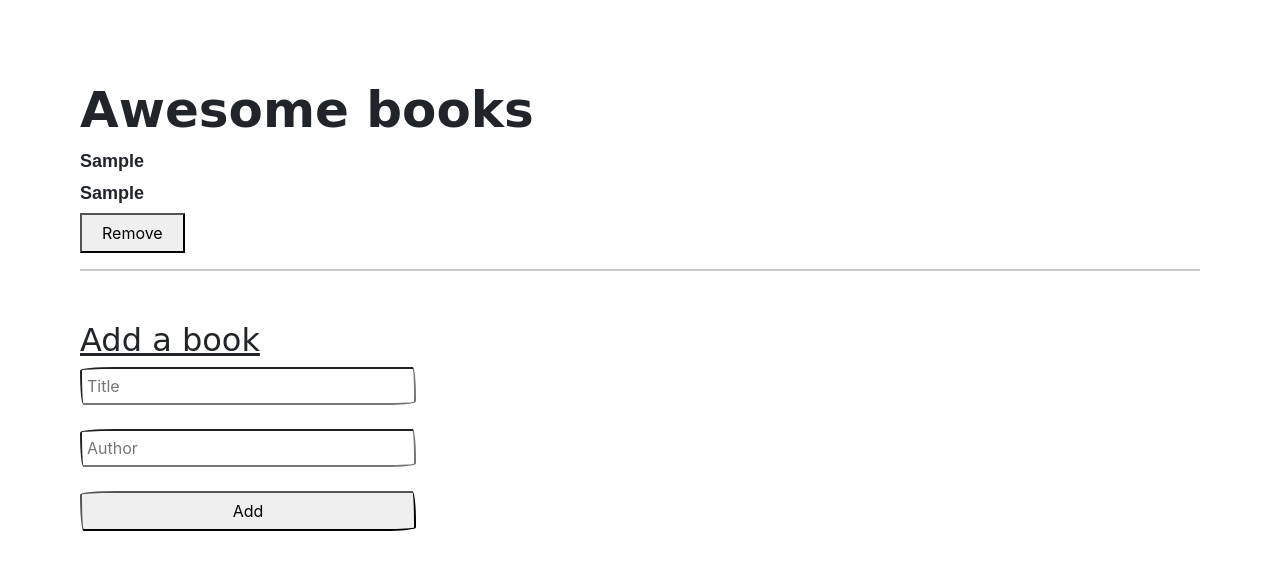
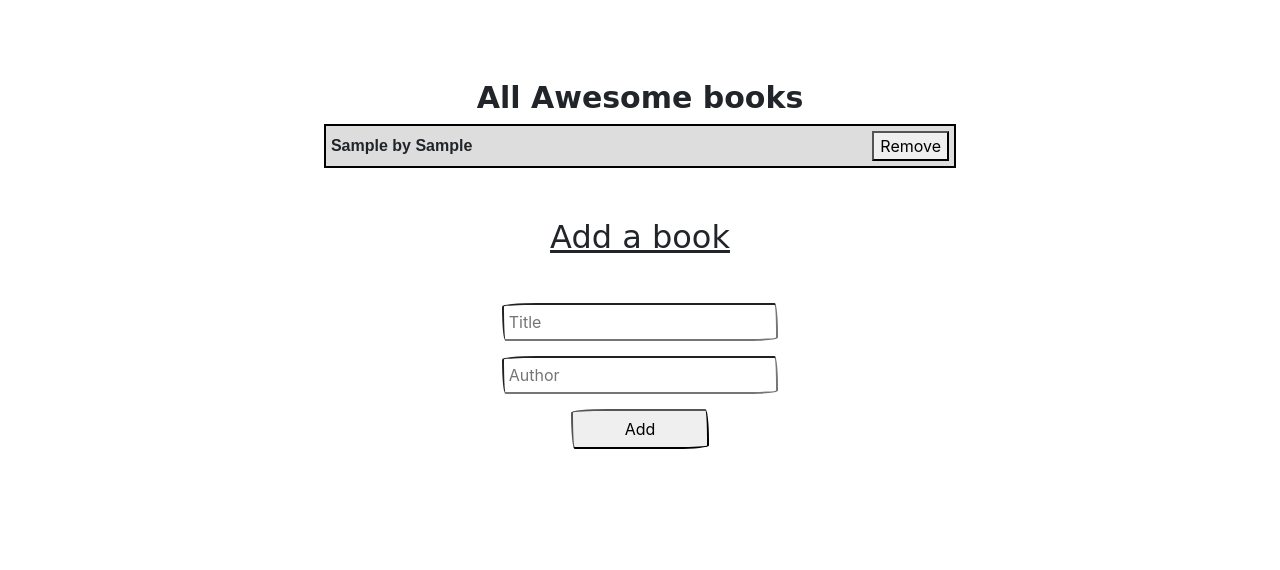
Before and after one commit to jonas-45/Awesome-Books, a plain HTML site: page index.html in a window 1280 px wide. Both pictures are taken after typing "Sample", "Sample" into the empty fields and a click on the input "Add". Drawn offline with nearby package versions, Linux system fonts and the light colour scheme; a web font is replaced by a local one.

Commit message:
Display books in table form

```diff
--- a/books_script.js
+++ b/books_script.js
@@ -9,12 +9,10 @@ class BooksLibrary{
 
   showBook(book){
     this.noBooks.style.display = "none";
-    this.booksContainer.innerHTML += `<div class="single-book">
-    <p class="book-title">${book.title}</p>
-    <p class="book-author">${book.author}</p>
-    <button type="button" class="remove-button">Remove</button>
-    <hr>
-    </div>`
+    this.booksContainer.innerHTML += `<tr>
+    <td class="book-title">${book.title} by <span class="book-author">${book.author}</span></td>
+    <td><button type="button" class="remove-button">Remove</button></td>
+  </tr>`
 
     let removeButtons = document.querySelectorAll(".remove-button");
     //console.log("Remove buttons: " + removeButtons.length);
@@ -68,7 +66,7 @@ class BooksLibrary{
 let books = JSON.parse(localStorage.getItem("books")) || [];
 const form = document.getElementById("form");
 const noBooks = document.querySelector(".no-books");
-const booksContainer = document.querySelector(".books-container");
+const booksContainer = document.querySelector(".books-table");
 
 const booksObj = new BooksLibrary(books,form,noBooks,booksContainer);
 booksObj.getBooks();
--- a/index.html
+++ b/index.html
@@ -12,15 +12,18 @@
 <body>
   <div class="body-wrapper">
     <section>
-      <h1 class="main-heading">Awesome books</h1>
+      <h1 class="main-heading">All Awesome books</h1>
       <div class="books-container">
         <p class="no-books">No books available now</p>
+        <table class="books-table">
+
+        </table>
       </div>
       <div class="add-books-container">
         <h2>Add a book</h2>
         <form action="" id="form">
-          <input type="text" id="booktitle" class="booktitle" placeholder="Title" required><br><br>
-          <input type="text" id="bookauthor" class="bookauthor" placeholder="Author" required><br><br>
+          <input type="text" id="booktitle" class="booktitle" placeholder="Title" required>
+          <input type="text" id="bookauthor" class="bookauthor" placeholder="Author" required>
           <input type="submit" value="Add" id="submit">
         </form>
       </div>
--- a/style.css
+++ b/style.css
@@ -8,11 +8,27 @@
 .body-wrapper {
   width: 100%;
   padding: 80px 80px;
+  display: flex;
+  justify-content: center;
+}
+
+section {
+  width: 768px;
+  display: flex;
+  flex-direction: column;
+  align-items: center;
 }
 
 .main-heading {
-  font-size: 50px;
+  font-size: 30px;
   font-weight: bold;
+}
+
+.books-container {
+  width: 100%;
+  display: flex;
+  flex-direction: column;
+  align-items: center;
 }
 
 .books-container p {
@@ -20,6 +36,7 @@
   font-weight: 400px;
   padding: 0;
   margin: 0;
+  padding-top: 10px;
 }
 
 .books-container .book-author {
@@ -35,6 +52,10 @@
 
 .add-books-container {
   margin-top: 50px;
+  width: 768px;
+  display: flex;
+  flex-direction: column;
+  align-items: center;
 }
 
 .add-books-container h2 {
@@ -46,10 +67,47 @@
 }
 
 .remove-button {
-  padding: 6px 20px;
+  padding: 1px 6px;
 }
 
 input {
   padding: 5px;
+  width: 60%;
+}
+
+.books-table {
+  border: 2px solid #000;;
+}
+
+.books-table tr {
+  display: flex;
+  justify-content: space-between;
+  align-items: center;
+  padding: 5px;
+  column-gap: 400px;
+}
+
+tr:nth-child(even) {
+  background-color: #fff;
+}
+
+tr:nth-child(odd) {
+  background-color: #DDDDDD;
+}
+
+.book-title {
+  background-color: transparent;
+}
+
+form {
+  width: 100%;
+  padding: 5% 20%;
+  display: flex;
+  flex-direction: column;
+  align-items: center;
+  row-gap: 15px;
+}
+
+#submit {
   width: 30%;
 }
```
